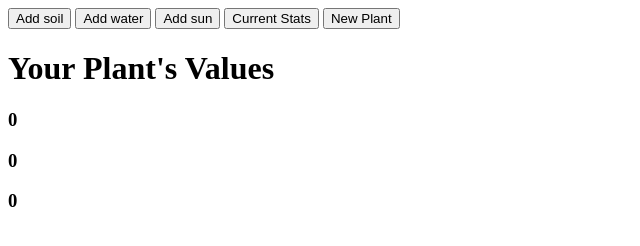
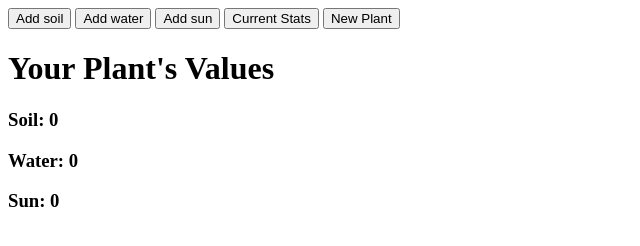
Before and after one commit to Nick-Guzy/PlantReact, a website built with webpack: page Plant-React/src/index.html in a window 1280 px wide. Shown: the whole page, without its empty margins (0-640 px from the left). Built offline with nearby package versions, Linux system fonts and the light colour scheme.

Commit message:
Added soil, water, sun in html and js has a console.log()

```diff
--- a/Plant-React/src/index.html
+++ b/Plant-React/src/index.html
@@ -9,8 +9,8 @@
     <button id="show-state">Current Stats</button>
     <button id="new-plant">New Plant</button>
     <h1>Your Plant's Values</h1>
-    <h3><div id="soil-value">0</div></h3>
-    <h3><div id="water-value">0</div></h3>
-    <h3><div id="sun-value">0</div></h3>
+    <h3><div id="soil-value">Soil: 0</div></h3>
+    <h3><div id="water-value">Water: 0</div></h3>
+    <h3><div id="sun-value">Sun: 0</div></h3>
   </body>
 </html>
--- a/Plant-React/src/plant.js
+++ b/Plant-React/src/plant.js
@@ -1,12 +1,16 @@
 // This function stores our state.
 const storeState = () => {
   let currentState = {};
+  console.log(currentState)
   return (stateChangeFunction = state => state) => {
     const newState = stateChangeFunction(currentState);
     currentState = { ...newState };
+    console.log(currentState);
     return newState;
   }
 }
+
+
 
 const stateControl = storeState();
 
```
